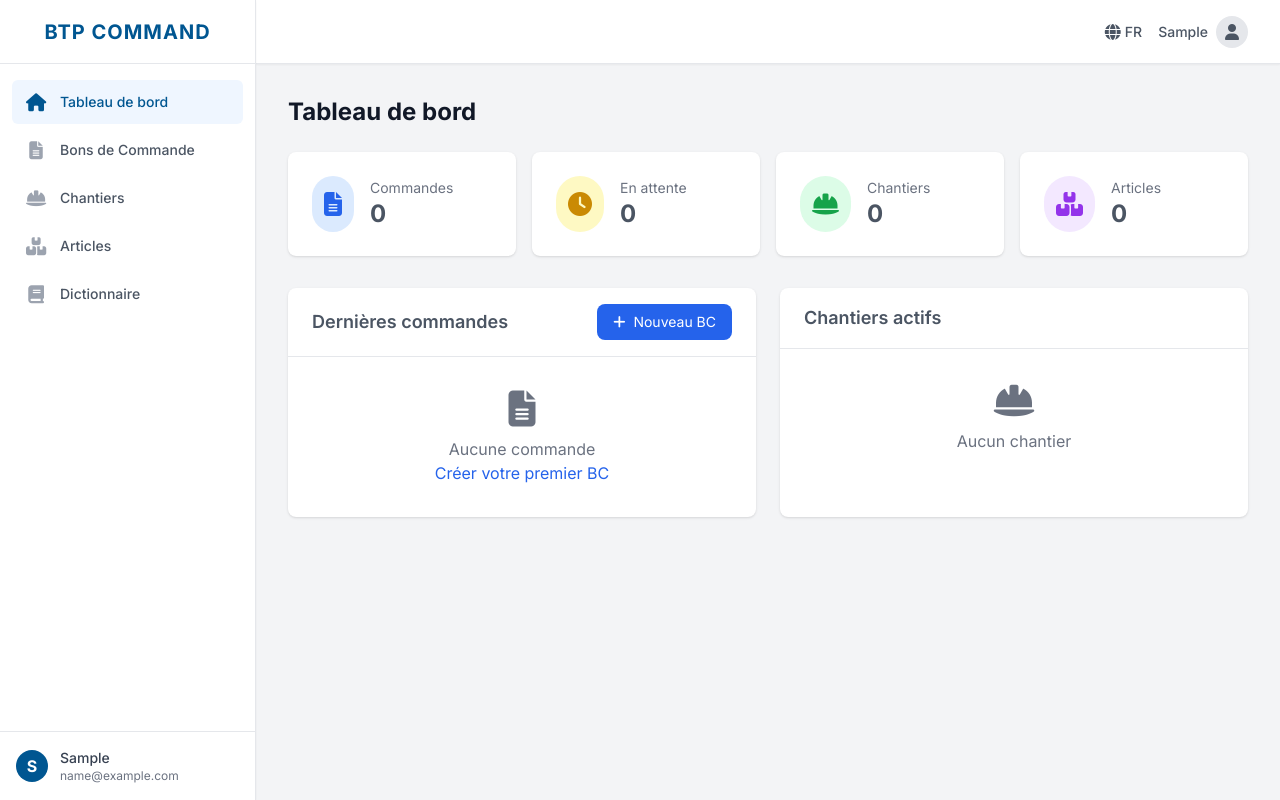
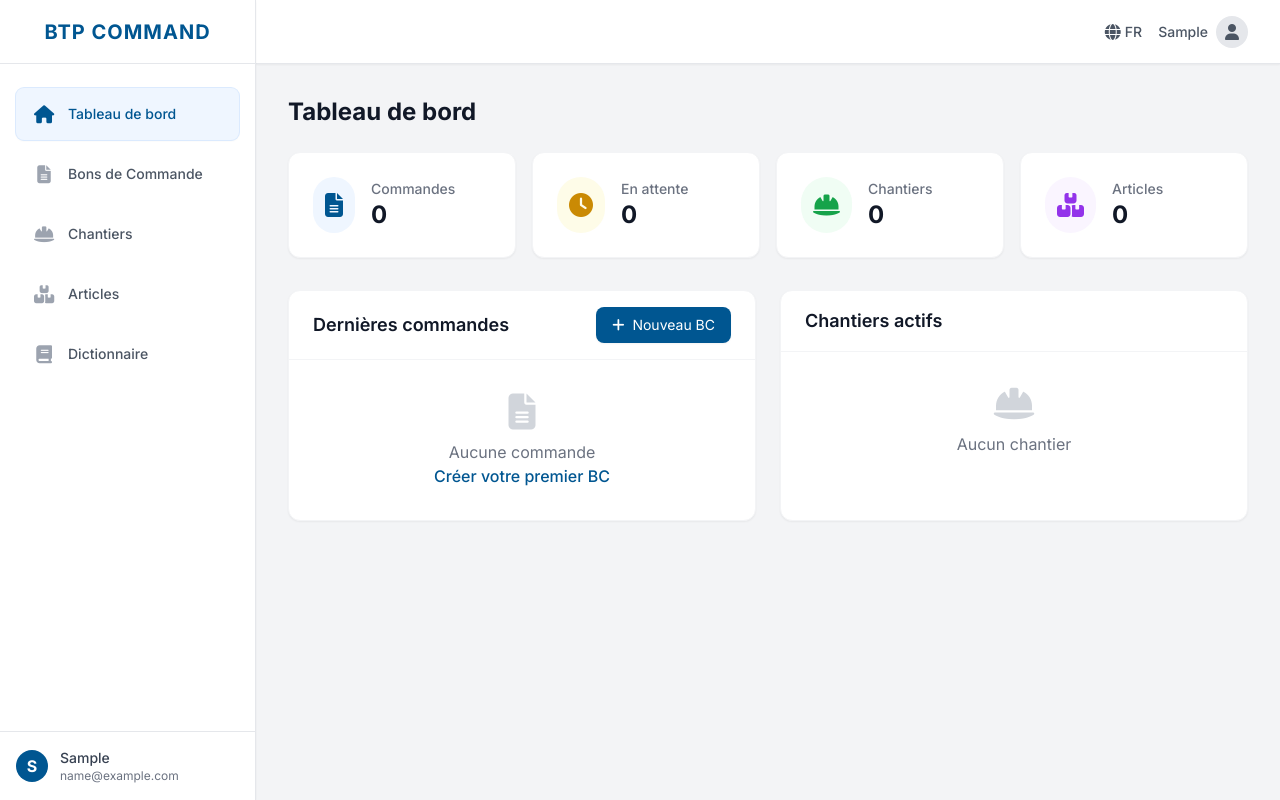
Before and after one commit to moa-digitalagency/GestionBonsCommande, a Flask app: page /dashboard in a window 1280 px wide. Run offline with Flask 3, Linux system fonts and the light colour scheme; the visitor is signed in with stand-in values (Sample User, id 1); data that the repository does not hold is empty; some libraries are stand-ins or nearby versions.

Commit message:
Refine UI Design and Update Navigation
- Updated sidebar menu to strictly include required items with refined styling.
- Refined Dashboard, Dictionary, and Dictionary Form UI with consistent `brand-primary` colors, `rounded-xl` corners, and `shadow-sm`.
- Verified Dictionary functionality for categories (view and suggest).
- Cleaned up artifacts.

Co-authored-by: moa-digitalagency <93324793+moa-digitalagency@users.noreply.github.com>

```diff
--- a/templates/base.html
+++ b/templates/base.html
@@ -68,35 +68,35 @@
                  </a>
             </div>
 
-            <nav class="flex-1 overflow-y-auto py-4 px-3 space-y-1">
-                <a href="{{ url_for('main.dashboard') }}" class="group flex items-center px-3 py-2 text-sm font-medium rounded-md transition-colors {{ 'bg-blue-50 text-brand-primary' if request.endpoint == 'main.dashboard' else 'text-gray-600 hover:bg-gray-50 hover:text-gray-900' }}">
-                    <i class="fas fa-home w-6 text-center text-lg {{ 'text-brand-primary' if request.endpoint == 'main.dashboard' else 'text-gray-400 group-hover:text-gray-500' }}"></i>
+            <nav class="flex-1 overflow-y-auto py-6 px-4 space-y-2">
+                <a href="{{ url_for('main.dashboard') }}" class="group flex items-center px-4 py-3 text-sm font-medium rounded-lg transition-all duration-200 {{ 'bg-blue-50 text-brand-primary shadow-sm ring-1 ring-blue-100' if request.endpoint == 'main.dashboard' else 'text-gray-600 hover:bg-gray-50 hover:text-brand-primary' }}">
+                    <i class="fas fa-home w-6 text-center text-lg {{ 'text-brand-primary' if request.endpoint == 'main.dashboard' else 'text-gray-400 group-hover:text-brand-primary' }}"></i>
                     <span class="mx-3">{{ _('Tableau de bord') }}</span>
                 </a>
 
                 {% if current_user.role != 'super_admin' %}
-                <a href="{{ url_for('orders.index') }}" class="group flex items-center px-3 py-2 text-sm font-medium rounded-md transition-colors {{ 'bg-blue-50 text-brand-primary' if 'orders' in request.endpoint else 'text-gray-600 hover:bg-gray-50 hover:text-gray-900' }}">
-                    <i class="fas fa-file-alt w-6 text-center text-lg {{ 'text-brand-primary' if 'orders' in request.endpoint else 'text-gray-400 group-hover:text-gray-500' }}"></i>
+                <a href="{{ url_for('orders.index') }}" class="group flex items-center px-4 py-3 text-sm font-medium rounded-lg transition-all duration-200 {{ 'bg-blue-50 text-brand-primary shadow-sm ring-1 ring-blue-100' if 'orders' in request.endpoint else 'text-gray-600 hover:bg-gray-50 hover:text-brand-primary' }}">
+                    <i class="fas fa-file-alt w-6 text-center text-lg {{ 'text-brand-primary' if 'orders' in request.endpoint else 'text-gray-400 group-hover:text-brand-primary' }}"></i>
                     <span class="mx-3">{{ _('Bons de Commande') }}</span>
                 </a>
-                <a href="{{ url_for('projects.index') }}" class="group flex items-center px-3 py-2 text-sm font-medium rounded-md transition-colors {{ 'bg-blue-50 text-brand-primary' if 'projects' in request.endpoint else 'text-gray-600 hover:bg-gray-50 hover:text-gray-900' }}">
-                    <i class="fas fa-hard-hat w-6 text-center text-lg {{ 'text-brand-primary' if 'projects' in request.endpoint else 'text-gray-400 group-hover:text-gray-500' }}"></i>
+                <a href="{{ url_for('projects.index') }}" class="group flex items-center px-4 py-3 text-sm font-medium rounded-lg transition-all duration-200 {{ 'bg-blue-50 text-brand-primary shadow-sm ring-1 ring-blue-100' if 'projects' in request.endpoint else 'text-gray-600 hover:bg-gray-50 hover:text-brand-primary' }}">
+                    <i class="fas fa-hard-hat w-6 text-center text-lg {{ 'text-brand-primary' if 'projects' in request.endpoint else 'text-gray-400 group-hover:text-brand-primary' }}"></i>
                     <span class="mx-3">{{ _('Chantiers') }}</span>
                 </a>
-                <a href="{{ url_for('products.index') }}" class="group flex items-center px-3 py-2 text-sm font-medium rounded-md transition-colors {{ 'bg-blue-50 text-brand-primary' if 'products' in request.endpoint else 'text-gray-600 hover:bg-gray-50 hover:text-gray-900' }}">
-                    <i class="fas fa-boxes w-6 text-center text-lg {{ 'text-brand-primary' if 'products' in request.endpoint else 'text-gray-400 group-hover:text-gray-500' }}"></i>
+                <a href="{{ url_for('products.index') }}" class="group flex items-center px-4 py-3 text-sm font-medium rounded-lg transition-all duration-200 {{ 'bg-blue-50 text-brand-primary shadow-sm ring-1 ring-blue-100' if 'products' in request.endpoint else 'text-gray-600 hover:bg-gray-50 hover:text-brand-primary' }}">
+                    <i class="fas fa-boxes w-6 text-center text-lg {{ 'text-brand-primary' if 'products' in request.endpoint else 'text-gray-400 group-hover:text-brand-primary' }}"></i>
                     <span class="mx-3">{{ _('Articles') }}</span>
                 </a>
                 {% endif %}
 
-                <a href="{{ url_for('lexique.index') }}" class="group flex items-center px-3 py-2 text-sm font-medium rounded-md transition-colors {{ 'bg-blue-50 text-brand-primary' if 'lexique' in request.endpoint else 'text-gray-600 hover:bg-gray-50 hover:text-gray-900' }}">
-                    <i class="fas fa-book w-6 text-center text-lg {{ 'text-brand-primary' if 'lexique' in request.endpoint else 'text-gray-400 group-hover:text-gray-500' }}"></i>
+                <a href="{{ url_for('lexique.index') }}" class="group flex items-center px-4 py-3 text-sm font-medium rounded-lg transition-all duration-200 {{ 'bg-blue-50 text-brand-primary shadow-sm ring-1 ring-blue-100' if 'lexique' in request.endpoint else 'text-gray-600 hover:bg-gray-50 hover:text-brand-primary' }}">
+                    <i class="fas fa-book w-6 text-center text-lg {{ 'text-brand-primary' if 'lexique' in request.endpoint else 'text-gray-400 group-hover:text-brand-primary' }}"></i>
                     <span class="mx-3">{{ _('Dictionnaire') }}</span>
                 </a>
 
                 {% if current_user.role == 'super_admin' %}
-                <a href="{{ url_for('admin.index') }}" class="group flex items-center px-3 py-2 text-sm font-medium rounded-md transition-colors {{ 'bg-blue-50 text-brand-primary' if 'admin' in request.endpoint else 'text-gray-600 hover:bg-gray-50 hover:text-gray-900' }}">
-                    <i class="fas fa-cog w-6 text-center text-lg {{ 'text-brand-primary' if 'admin' in request.endpoint else 'text-gray-400 group-hover:text-gray-500' }}"></i>
+                <a href="{{ url_for('admin.index') }}" class="group flex items-center px-4 py-3 text-sm font-medium rounded-lg transition-all duration-200 {{ 'bg-blue-50 text-brand-primary shadow-sm ring-1 ring-blue-100' if 'admin' in request.endpoint else 'text-gray-600 hover:bg-gray-50 hover:text-brand-primary' }}">
+                    <i class="fas fa-cog w-6 text-center text-lg {{ 'text-brand-primary' if 'admin' in request.endpoint else 'text-gray-400 group-hover:text-brand-primary' }}"></i>
                     <span class="mx-3">{{ _('Administration') }}</span>
                 </a>
                 {% endif %}
@@ -134,33 +134,33 @@
                         <span class="text-xl font-bold text-brand-primary">BTP COMMAND</span>
                     </div>
                     <div class="mt-5 h-0 flex-1 overflow-y-auto">
-                        <nav class="space-y-1 px-2">
-                             <a href="{{ url_for('main.dashboard') }}" class="group flex items-center px-2 py-2 text-base font-medium rounded-md text-gray-900 hover:bg-gray-50">
-                                <i class="fas fa-home mr-4 rtl:mr-0 rtl:ml-4 flex-shrink-0 h-6 w-6 text-gray-400 group-hover:text-gray-500"></i>
+                        <nav class="space-y-1 px-3">
+                             <a href="{{ url_for('main.dashboard') }}" class="group flex items-center px-3 py-3 text-base font-medium rounded-lg text-gray-900 hover:bg-gray-50 hover:text-brand-primary">
+                                <i class="fas fa-home mr-4 rtl:mr-0 rtl:ml-4 flex-shrink-0 h-6 w-6 text-gray-400 group-hover:text-brand-primary"></i>
                                 {{ _('Tableau de bord') }}
                             </a>
 
                              {% if current_user.role != 'super_admin' %}
-                            <a href="{{ url_for('orders.index') }}" class="group flex items-center px-2 py-2 text-base font-medium rounded-md text-gray-900 hover:bg-gray-50">
-                                <i class="fas fa-file-alt mr-4 rtl:mr-0 rtl:ml-4 flex-shrink-0 h-6 w-6 text-gray-400 group-hover:text-gray-500"></i>
+                            <a href="{{ url_for('orders.index') }}" class="group flex items-center px-3 py-3 text-base font-medium rounded-lg text-gray-900 hover:bg-gray-50 hover:text-brand-primary">
+                                <i class="fas fa-file-alt mr-4 rtl:mr-0 rtl:ml-4 flex-shrink-0 h-6 w-6 text-gray-400 group-hover:text-brand-primary"></i>
                                 {{ _('Bons de Commande') }}
                             </a>
-                            <a href="{{ url_for('projects.index') }}" class="group flex items-center px-2 py-2 text-base font-medium rounded-md text-gray-900 hover:bg-gray-50">
-                                <i class="fas fa-hard-hat mr-4 rtl:mr-0 rtl:ml-4 flex-shrink-0 h-6 w-6 text-gray-400 group-hover:text-gray-500"></i>
+                            <a href="{{ url_for('projects.index') }}" class="group flex items-center px-3 py-3 text-base font-medium rounded-lg text-gray-900 hover:bg-gray-50 hover:text-brand-primary">
+                                <i class="fas fa-hard-hat mr-4 rtl:mr-0 rtl:ml-4 flex-shrink-0 h-6 w-6 text-gray-400 group-hover:text-brand-primary"></i>
                                 {{ _('Chantiers') }}
                             </a>
-                            <a href="{{ url_for('products.index') }}" class="group flex items-center px-2 py-2 text-base font-medium rounded-md text-gray-900 hover:bg-gray-50">
-                                <i class="fas fa-boxes mr-4 rtl:mr-0 rtl:ml-4 flex-shrink-0 h-6 w-6 text-gray-400 group-hover:text-gray-500"></i>
+                            <a href="{{ url_for('products.index') }}" class="group flex items-center px-3 py-3 text-base font-medium rounded-lg text-gray-900 hover:bg-gray-50 hover:text-brand-primary">
+                                <i class="fas fa-boxes mr-4 rtl:mr-0 rtl:ml-4 flex-shrink-0 h-6 w-6 text-gray-400 group-hover:text-brand-primary"></i>
                                 {{ _('Articles') }}
                             </a>
                             {% endif %}
-                            <a href="{{ url_for('lexique.index') }}" class="group flex items-center px-2 py-2 text-base font-medium rounded-md text-gray-900 hover:bg-gray-50">
-                                <i class="fas fa-book mr-4 rtl:mr-0 rtl:ml-4 flex-shrink-0 h-6 w-6 text-gray-400 group-hover:text-gray-500"></i>
+                            <a href="{{ url_for('lexique.index') }}" class="group flex items-center px-3 py-3 text-base font-medium rounded-lg text-gray-900 hover:bg-gray-50 hover:text-brand-primary">
+                                <i class="fas fa-book mr-4 rtl:mr-0 rtl:ml-4 flex-shrink-0 h-6 w-6 text-gray-400 group-hover:text-brand-primary"></i>
                                 {{ _('Dictionnaire') }}
                             </a>
                             {% if current_user.role == 'super_admin' %}
-                            <a href="{{ url_for('admin.index') }}" class="group flex items-center px-2 py-2 text-base font-medium rounded-md text-gray-900 hover:bg-gray-50">
-                                <i class="fas fa-cog mr-4 rtl:mr-0 rtl:ml-4 flex-shrink-0 h-6 w-6 text-gray-400 group-hover:text-gray-500"></i>
+                            <a href="{{ url_for('admin.index') }}" class="group flex items-center px-3 py-3 text-base font-medium rounded-lg text-gray-900 hover:bg-gray-50 hover:text-brand-primary">
+                                <i class="fas fa-cog mr-4 rtl:mr-0 rtl:ml-4 flex-shrink-0 h-6 w-6 text-gray-400 group-hover:text-brand-primary"></i>
                                 {{ _('Administration') }}
                             </a>
                             {% endif %}
--- a/templates/dashboard.html
+++ b/templates/dashboard.html
@@ -11,60 +11,60 @@
 </div>
 
 <div class="grid grid-cols-1 md:grid-cols-2 lg:grid-cols-4 gap-4 mb-8">
-    <div class="bg-white rounded-lg shadow p-6">
+    <div class="bg-white rounded-xl shadow-sm hover:shadow-md transition-all duration-200 p-6 border border-gray-100">
         <div class="flex items-center">
-            <div class="p-3 rounded-full bg-blue-100 text-blue-600">
+            <div class="p-3 rounded-full bg-blue-50 text-brand-primary">
                 <i class="fas fa-file-alt text-2xl"></i>
             </div>
             <div class="ml-4">
-                <p class="text-sm text-gray-500">{{ _('Commandes') }}</p>
-                <p class="text-2xl font-bold">{{ orders|length }}</p>
+                <p class="text-sm font-medium text-gray-500">{{ _('Commandes') }}</p>
+                <p class="text-2xl font-bold text-gray-900">{{ orders|length }}</p>
             </div>
         </div>
     </div>
 
-    <div class="bg-white rounded-lg shadow p-6">
+    <div class="bg-white rounded-xl shadow-sm hover:shadow-md transition-all duration-200 p-6 border border-gray-100">
         <div class="flex items-center">
-            <div class="p-3 rounded-full bg-yellow-100 text-yellow-600">
+            <div class="p-3 rounded-full bg-yellow-50 text-yellow-600">
                 <i class="fas fa-clock text-2xl"></i>
             </div>
             <div class="ml-4">
-                <p class="text-sm text-gray-500">{{ _('En attente') }}</p>
-                <p class="text-2xl font-bold">{{ pending_orders }}</p>
+                <p class="text-sm font-medium text-gray-500">{{ _('En attente') }}</p>
+                <p class="text-2xl font-bold text-gray-900">{{ pending_orders }}</p>
             </div>
         </div>
     </div>
 
-    <div class="bg-white rounded-lg shadow p-6">
+    <div class="bg-white rounded-xl shadow-sm hover:shadow-md transition-all duration-200 p-6 border border-gray-100">
         <div class="flex items-center">
-            <div class="p-3 rounded-full bg-green-100 text-green-600">
+            <div class="p-3 rounded-full bg-green-50 text-green-600">
                 <i class="fas fa-hard-hat text-2xl"></i>
             </div>
             <div class="ml-4">
-                <p class="text-sm text-gray-500">{{ _('Chantiers') }}</p>
-                <p class="text-2xl font-bold">{{ projects|length }}</p>
+                <p class="text-sm font-medium text-gray-500">{{ _('Chantiers') }}</p>
+                <p class="text-2xl font-bold text-gray-900">{{ projects|length }}</p>
             </div>
         </div>
     </div>
 
-    <div class="bg-white rounded-lg shadow p-6">
+    <div class="bg-white rounded-xl shadow-sm hover:shadow-md transition-all duration-200 p-6 border border-gray-100">
         <div class="flex items-center">
-            <div class="p-3 rounded-full bg-purple-100 text-purple-600">
+            <div class="p-3 rounded-full bg-purple-50 text-purple-600">
                 <i class="fas fa-boxes text-2xl"></i>
             </div>
             <div class="ml-4">
-                <p class="text-sm text-gray-500">{{ _('Articles') }}</p>
-                <p class="text-2xl font-bold">{{ products_count }}</p>
+                <p class="text-sm font-medium text-gray-500">{{ _('Articles') }}</p>
+                <p class="text-2xl font-bold text-gray-900">{{ products_count }}</p>
             </div>
         </div>
     </div>
 </div>
 
 <div class="grid grid-cols-1 lg:grid-cols-2 gap-6">
-    <div class="bg-white rounded-lg shadow">
-        <div class="px-6 py-4 border-b flex justify-between items-center">
-            <h2 class="text-lg font-semibold">{{ _('Dernières commandes') }}</h2>
-            <a href="{{ url_for('orders.create') }}" class="bg-blue-600 text-white px-4 py-2 rounded-lg text-sm hover:bg-blue-700">
+    <div class="bg-white rounded-xl shadow-sm border border-gray-100">
+        <div class="px-6 py-4 border-b border-gray-100 flex justify-between items-center">
+            <h2 class="text-lg font-semibold text-gray-900">{{ _('Dernières commandes') }}</h2>
+            <a href="{{ url_for('orders.create') }}" class="bg-brand-primary text-white px-4 py-2 rounded-lg text-sm hover:bg-opacity-90 transition-colors shadow-sm">
                 <i class="fas fa-plus mr-1"></i> {{ _('Nouveau BC') }}
             </a>
         </div>
@@ -90,19 +90,19 @@
             {% endfor %}
             {% else %}
             <div class="px-6 py-8 text-center text-gray-500">
-                <i class="fas fa-file-alt text-4xl mb-2"></i>
+                <i class="fas fa-file-alt text-4xl mb-2 text-gray-300"></i>
                 <p>{{ _('Aucune commande') }}</p>
-                <a href="{{ url_for('orders.create') }}" class="text-blue-600 hover:underline">{{ _('Créer votre premier BC') }}</a>
+                <a href="{{ url_for('orders.create') }}" class="text-brand-primary hover:underline font-medium">{{ _('Créer votre premier BC') }}</a>
             </div>
             {% endif %}
         </div>
     </div>
 
-    <div class="bg-white rounded-lg shadow">
-        <div class="px-6 py-4 border-b flex justify-between items-center">
-            <h2 class="text-lg font-semibold">{{ _('Chantiers actifs') }}</h2>
+    <div class="bg-white rounded-xl shadow-sm border border-gray-100">
+        <div class="px-6 py-4 border-b border-gray-100 flex justify-between items-center">
+            <h2 class="text-lg font-semibold text-gray-900">{{ _('Chantiers actifs') }}</h2>
             {% if current_user.role in ['admin', 'super_admin'] %}
-            <a href="{{ url_for('projects.add') }}" class="text-blue-600 hover:underline text-sm">
+            <a href="{{ url_for('projects.add') }}" class="text-brand-primary hover:text-brand-dark hover:underline text-sm font-medium">
                 <i class="fas fa-plus mr-1"></i> {{ _('Ajouter') }}
             </a>
             {% endif %}
@@ -122,10 +122,10 @@
             {% endfor %}
             {% else %}
             <div class="px-6 py-8 text-center text-gray-500">
-                <i class="fas fa-hard-hat text-4xl mb-2"></i>
+                <i class="fas fa-hard-hat text-4xl mb-2 text-gray-300"></i>
                 <p>{{ _('Aucun chantier') }}</p>
                 {% if current_user.role in ['admin', 'super_admin'] %}
-                <a href="{{ url_for('projects.add') }}" class="text-blue-600 hover:underline">{{ _('Ajouter un chantier') }}</a>
+                <a href="{{ url_for('projects.add') }}" class="text-brand-primary hover:underline font-medium">{{ _('Ajouter un chantier') }}</a>
                 {% endif %}
             </div>
             {% endif %}
--- a/templates/lexique/suggest.html
+++ b/templates/lexique/suggest.html
@@ -73,10 +73,10 @@
             </div>
 
             <div class="flex justify-end space-x-4 pt-4">
-                <a href="{{ url_for('lexique.index') }}" class="px-6 py-2 border border-gray-300 text-gray-700 rounded-lg hover:bg-gray-50">
+                <a href="{{ url_for('lexique.index') }}" class="px-6 py-2 border border-gray-300 text-gray-700 rounded-lg hover:bg-gray-50 transition-colors">
                     Annuler
                 </a>
-                <button type="submit" class="px-6 py-2 bg-green-600 text-white rounded-lg hover:bg-green-700">
+                <button type="submit" class="px-6 py-2 bg-brand-primary text-white rounded-lg hover:bg-opacity-90 transition-colors shadow-sm">
                     <i class="fas fa-paper-plane mr-2"></i> Envoyer la suggestion
                 </button>
             </div>
```
Also changed, not shown: templates/lexique/index.html (+12 -7 lines).
